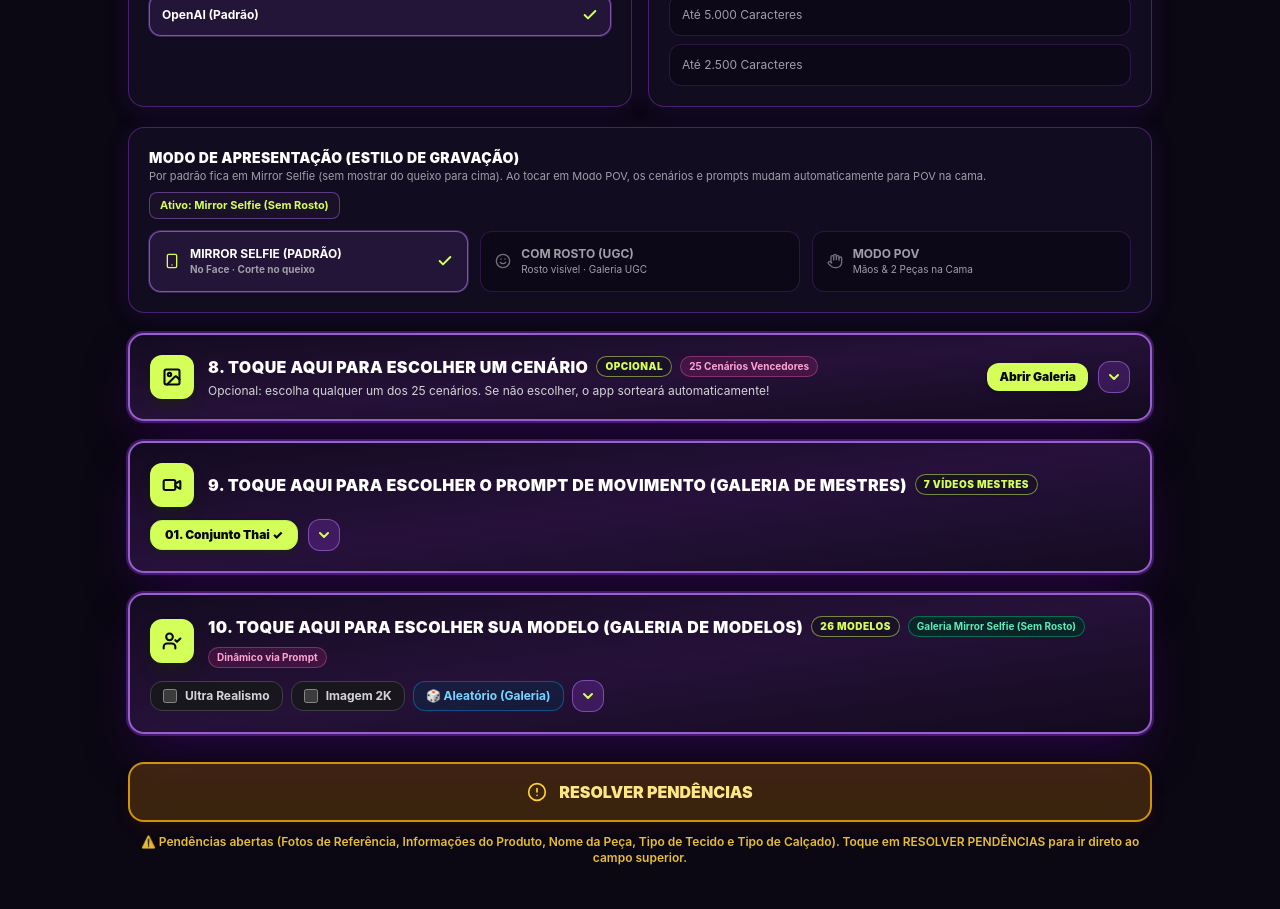
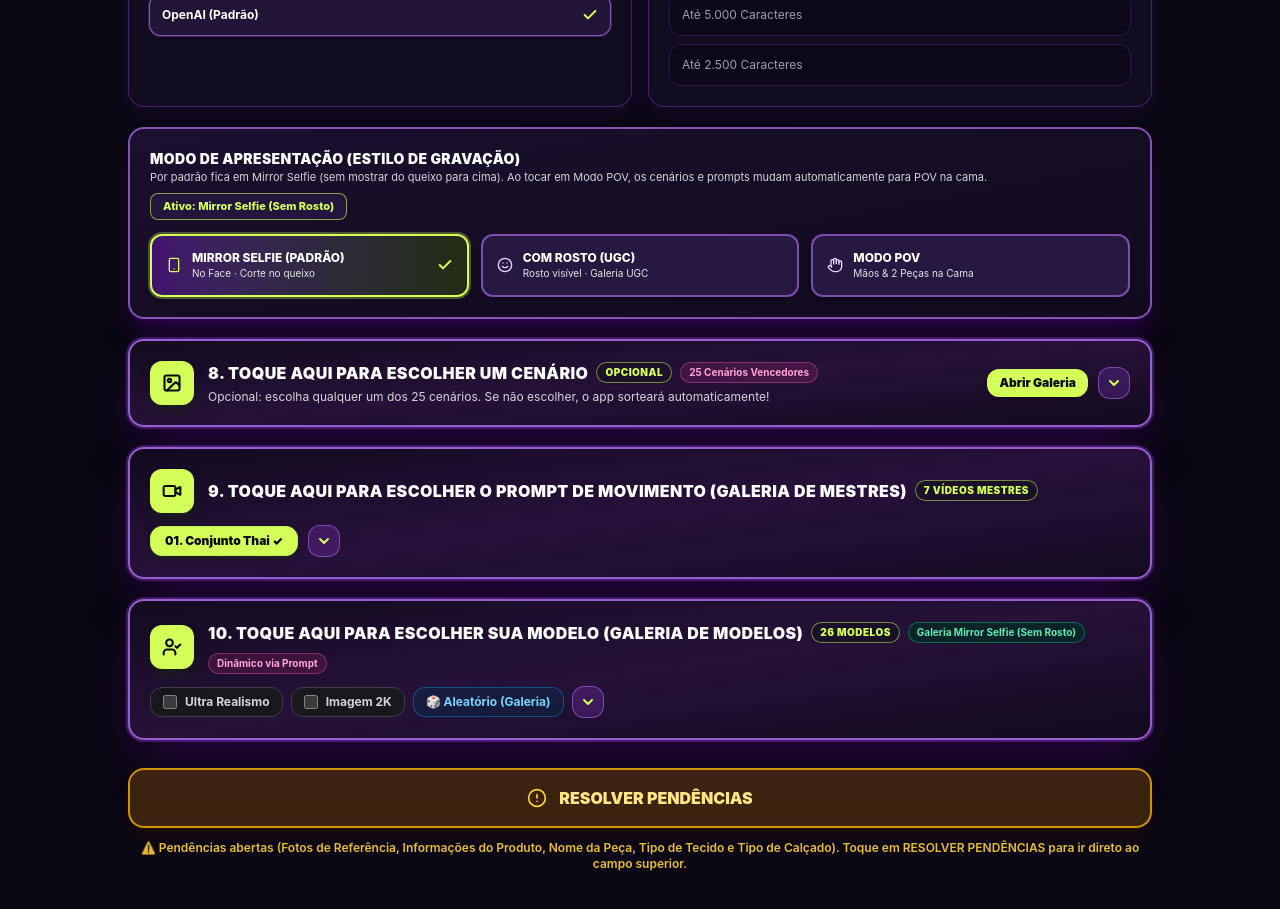
Before and after one commit to dhieilygularte-prog/revideo-ai, a React (Vite) app: page / in a window 1280 px wide. Shown: the part 1900-2809 px from the top of the page. Built offline with nearby package versions, Linux system fonts and the light colour scheme.

Commit message:
ui(anamaria): increase visibility of presentation mode buttons

```diff
--- a/src/anamaria/AnaMariaForm.tsx
+++ b/src/anamaria/AnaMariaForm.tsx
@@ -2567,22 +2567,28 @@ export const AnaMariaForm: React.FC<AnaMariaFormProps> = ({
         </div>
       </div>
 
-      {/* ─── SELETOR DE MODO DE APRESENTAÇÃO (MIRROR SELFIE vs MODO POV vs COM ROSTO) — BOTÕES DISCRETOS ─── */}
-      <div className={`${sectionCardClass} p-4 sm:p-5 space-y-3`}>
+      {/* ─── SELETOR DE MODO DE APRESENTAÇÃO (MIRROR SELFIE vs MODO POV vs COM ROSTO) — ALTA VISIBILIDADE ─── */}
+      <div
+        className={`rounded-2xl p-4 sm:p-5 space-y-3.5 transition-all shadow-xl ${
+          isAmetista
+            ? 'border-2 border-purple-400/65 bg-gradient-to-br from-[#1b1030] via-[#150d24] to-[#110a1c] shadow-purple-950/50'
+            : 'border-2 border-orange-400/60 bg-gradient-to-br from-zinc-900 via-[#181512] to-zinc-900 shadow-orange-950/30'
+        }`}
+      >
         <div className="flex flex-wrap items-center justify-between gap-2">
           <div>
             <h3 className="text-xs sm:text-sm font-black text-white uppercase tracking-wide">
               Modo de Apresentação (Estilo de Gravação)
             </h3>
-            <p className="text-[11px] text-zinc-400">
+            <p className="text-[11px] text-zinc-300">
               Por padrão fica em Mirror Selfie (sem mostrar do queixo para cima). Ao tocar em Modo POV, os cenários e prompts mudam automaticamente para POV na cama.
             </p>
           </div>
           <span
-            className={`px-2.5 py-1 rounded-lg text-[11px] font-bold border ${
+            className={`px-3 py-1 rounded-lg text-[11px] font-extrabold border ${
               isAmetista
-                ? 'bg-[#1a1128] border-purple-400/40 text-[#d4ff59]'
-                : 'bg-zinc-900 border-orange-500/35 text-amber-300'
+                ? 'bg-[#24153d] border-[#d4ff59]/60 text-[#d4ff59]'
+                : 'bg-orange-500/15 border-orange-400/60 text-amber-300'
             }`}
           >
             Ativo:{' '}
@@ -2599,19 +2605,31 @@ export const AnaMariaForm: React.FC<AnaMariaFormProps> = ({
           <button
             type="button"
             onClick={() => handleSelectPresentationMode('mirror_selfie')}
-            className={`p-3.5 rounded-xl border text-left transition-all cursor-pointer flex items-center justify-between ${
-              activeMode === 'mirror_selfie' ? activeOptionButtonClass : inactiveOptionButtonClass
+            className={`p-3.5 rounded-xl border-2 text-left transition-all cursor-pointer flex items-center justify-between shadow-md ${
+              activeMode === 'mirror_selfie'
+                ? isAmetista
+                  ? 'bg-gradient-to-r from-purple-600/35 to-[#222d14] border-[#d4ff59] text-white ring-2 ring-[#d4ff59]/30'
+                  : 'bg-gradient-to-r from-orange-500/25 to-amber-500/15 border-orange-400 text-white ring-2 ring-orange-400/30'
+                : isAmetista
+                ? 'bg-[#271842] hover:bg-[#332056] border-purple-400/55 hover:border-[#d4ff59]/80 text-white'
+                : 'bg-zinc-800 hover:bg-zinc-700 border-zinc-500/80 hover:border-orange-400 text-white'
             }`}
           >
             <div className="flex items-center gap-2.5">
               <Smartphone
                 className={`w-4 h-4 shrink-0 ${
-                  activeMode === 'mirror_selfie' ? checkIconColorClass : 'text-zinc-500'
+                  activeMode === 'mirror_selfie'
+                    ? checkIconColorClass
+                    : isAmetista
+                    ? 'text-purple-200'
+                    : 'text-amber-300'
                 }`}
               />
               <div>
-                <span className="text-xs font-bold block uppercase">Mirror Selfie (Padrão)</span>
-                <span className="text-[10px] block text-zinc-400">
+                <span className="text-xs font-extrabold block uppercase text-white">
+                  Mirror Selfie (Padrão)
+                </span>
+                <span className="text-[10px] block text-zinc-200">
                   No Face · Corte no queixo
                 </span>
               </div>
@@ -2625,19 +2643,31 @@ export const AnaMariaForm: React.FC<AnaMariaFormProps> = ({
           <button
             type="button"
             onClick={() => handleSelectPresentationMode('com_rosto')}
-            className={`p-3.5 rounded-xl border text-left transition-all cursor-pointer flex items-center justify-between ${
-              activeMode === 'com_rosto' ? activeOptionButtonClass : inactiveOptionButtonClass
+            className={`p-3.5 rounded-xl border-2 text-left transition-all cursor-pointer flex items-center justify-between shadow-md ${
+              activeMode === 'com_rosto'
+                ? isAmetista
+                  ? 'bg-gradient-to-r from-purple-600/35 to-[#222d14] border-[#d4ff59] text-white ring-2 ring-[#d4ff59]/30'
+                  : 'bg-gradient-to-r from-orange-500/25 to-amber-500/15 border-orange-400 text-white ring-2 ring-orange-400/30'
+                : isAmetista
+                ? 'bg-[#271842] hover:bg-[#332056] border-purple-400/55 hover:border-[#d4ff59]/80 text-white'
+                : 'bg-zinc-800 hover:bg-zinc-700 border-zinc-500/80 hover:border-orange-400 text-white'
             }`}
           >
             <div className="flex items-center gap-2.5">
               <Smile
                 className={`w-4 h-4 shrink-0 ${
-                  activeMode === 'com_rosto' ? checkIconColorClass : 'text-zinc-500'
+                  activeMode === 'com_rosto'
+                    ? checkIconColorClass
+                    : isAmetista
+                    ? 'text-purple-200'
+                    : 'text-amber-300'
                 }`}
               />
               <div>
-                <span className="text-xs font-bold block uppercase">Com Rosto (UGC)</span>
-                <span className="text-[10px] block text-zinc-400">
+                <span className="text-xs font-extrabold block uppercase text-white">
+                  Com Rosto (UGC)
+                </span>
+                <span className="text-[10px] block text-zinc-200">
                   Rosto visível · Galeria UGC
                 </span>
               </div>
@@ -2651,19 +2681,31 @@ export const AnaMariaForm: React.FC<AnaMariaFormProps> = ({
           <button
             type="button"
             onClick={() => handleSelectPresentationMode('pov')}
-            className={`p-3.5 rounded-xl border text-left transition-all cursor-pointer flex items-center justify-between ${
-              activeMode === 'pov' ? activeOptionButtonClass : inactiveOptionButtonClass
+            className={`p-3.5 rounded-xl border-2 text-left transition-all cursor-pointer flex items-center justify-between shadow-md ${
+              activeMode === 'pov'
+                ? isAmetista
+                  ? 'bg-gradient-to-r from-purple-600/35 to-[#222d14] border-[#d4ff59] text-white ring-2 ring-[#d4ff59]/30'
+                  : 'bg-gradient-to-r from-orange-500/25 to-amber-500/15 border-orange-400 text-white ring-2 ring-orange-400/30'
+                : isAmetista
+                ? 'bg-[#271842] hover:bg-[#332056] border-purple-400/55 hover:border-[#d4ff59]/80 text-white'
+                : 'bg-zinc-800 hover:bg-zinc-700 border-zinc-500/80 hover:border-orange-400 text-white'
             }`}
           >
             <div className="flex items-center gap-2.5">
               <Hand
                 className={`w-4 h-4 shrink-0 ${
-                  activeMode === 'pov' ? checkIconColorClass : 'text-zinc-500'
+                  activeMode === 'pov'
+                    ? checkIconColorClass
+                    : isAmetista
+                    ? 'text-purple-200'
+                    : 'text-amber-300'
                 }`}
               />
               <div>
-                <span className="text-xs font-bold block uppercase">Modo POV</span>
-                <span className="text-[10px] block text-zinc-400">
+                <span className="text-xs font-extrabold block uppercase text-white">
+                  Modo POV
+                </span>
+                <span className="text-[10px] block text-zinc-200">
                   Mãos & 2 Peças na Cama
                 </span>
               </div>
```
